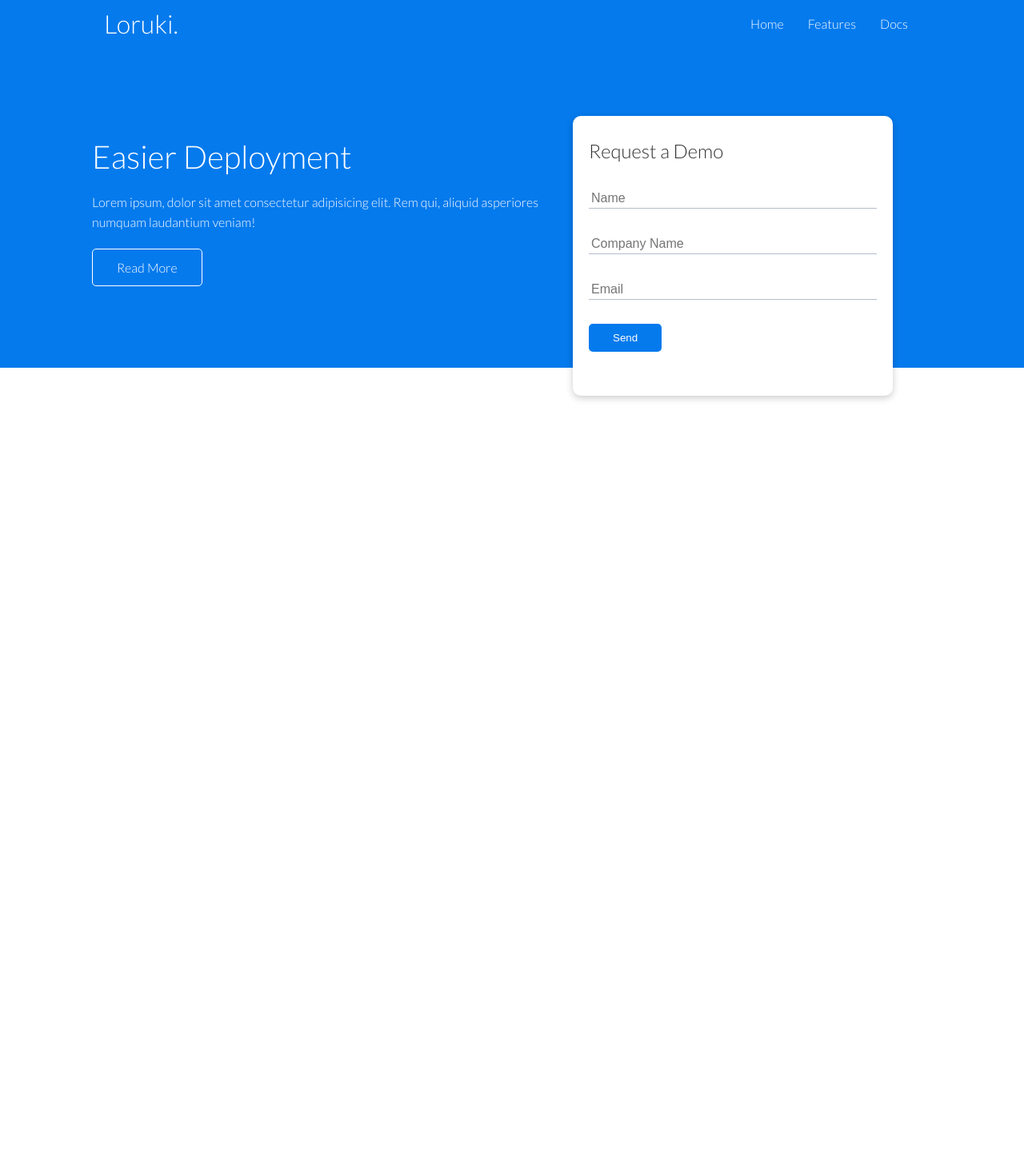
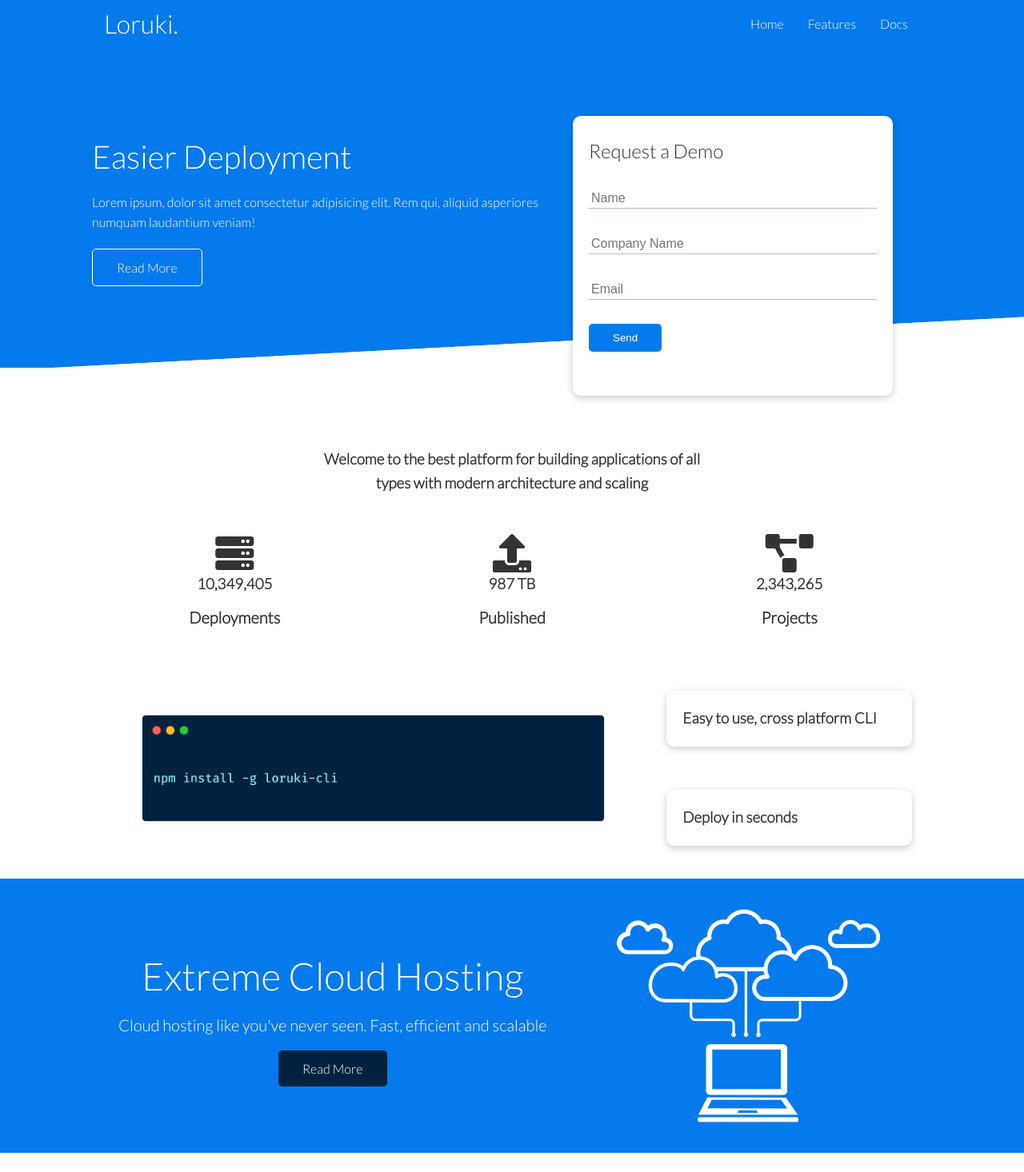
Before and after one commit to ladparth/Loruko, a plain HTML site: page index.html in a window 1280 px wide. Shown: the whole page at 80% size. Before the commit the page ends 800 px from the top, so only its background shows below. Drawn offline with Linux system fonts and the light colour scheme.

Commit message:
Added and designed stats&cloud section

```diff
--- a/css/style.css
+++ b/css/style.css
@@ -3,6 +3,9 @@
 
 :root{
     --primary-color: #047aed;
+    --secondary-color: #1c3fa8;
+    --dark-color:#002240;
+    --light-color:#f4f4f4;
 }
 
 *{
@@ -68,6 +71,7 @@ img{
     height: 400px;
     background-color: var(--primary-color);
     color: #fff;
+    position: relative;
 }
 
 .showcase h1{
@@ -110,55 +114,54 @@ img{
     outline: none;
 }
 
-/* Utilities */
-
-.container{
-    max-width: 1100px;
-    margin: 0 auto;
-    overflow: auto;
-    padding: 0 40px;
+.showcase::before,
+.showcase::after{
+    content: '';
+    position: absolute;
+    height: 100px;
+    right: 0;
+    left:0;
+    bottom: -70px;
+    background:#fff;
+    transform: skewY(-3deg);
+    -webkit-transform: skewY(-3deg);
+    -moz-transform: skewY(-3deg);
+    -ms-transform: skewY(-3deg);
 }
 
-.card{
-    background-color: #fff;
-    border-radius: 10px;
-    box-shadow: 0 3px 10px rgba(0, 0, 0, 0.2);
-    padding: 20px;
-    margin: 10px;
-    color: #333;
+/* Stats */
+.stats{
+    padding-top: 100px;
 }
 
-.btn{
-    display: inline-block;
-    padding: 10px 30px;
-    cursor: pointer;
-    background:var(--primary-color);
-    color: #fff;
-    border: none;
-    border-radius: 5px;
+.stats-heading{
+    max-width: 500px;
+    margin: auto;
 }
 
-.btn-outline{
-    background-color: transparent;
-    border: 1px solid #fff;
+.stats .grid .h3{
+    font-size: 35px;
 }
 
-.btn:hover{
-    transform: scale(0.98);
+.stats .grid p{
+    font-size: 20px;
+    font-weight: bold;
 }
 
-.flex{
-    display: flex;
-    justify-content: center;
-    align-items: center;
-    height: 100%;
+/* CLI */
+
+.cli .grid{
+    grid-template-columns: repeat(3,1fr);
+    grid-template-rows: repeat(2,1fr);
 }
 
-.grid{
-    display: grid;
-    grid-template-columns: repeat(2,1fr);
-    gap: 20px;
-    justify-content: center;
-    align-items: center;
-    height: 100%;
+.cli .grid > *:first-child{
+    grid-column: 1 / span 2;
+    grid-row: 1 / span 2;
 }
+
+/* Cloud */
+
+.cloud .grid{
+    grid-template-columns: 4fr 3fr;
+}
--- /dev/null
+++ b/css/utilities.css
@@ -0,0 +1,169 @@
+.container{
+    max-width: 1100px;
+    margin: 0 auto;
+    overflow: auto;
+    padding: 0 40px;
+}
+
+.card{
+    background-color: #fff;
+    border-radius: 10px;
+    box-shadow: 0 3px 10px rgba(0, 0, 0, 0.2);
+    padding: 20px;
+    margin: 10px;
+    color: #333;
+}
+
+/* Button */
+.btn{
+    display: inline-block;
+    padding: 10px 30px;
+    cursor: pointer;
+    background:var(--primary-color);
+    color: #fff;
+    border: none;
+    border-radius: 5px;
+}
+
+.btn-outline{
+    background-color: transparent;
+    border: 1px solid #fff;
+}
+
+.btn:hover{
+    transform: scale(0.98);
+}
+
+/* Text Sizes */
+
+.lead{
+    font-size: 20px;
+}
+
+.sm{
+    font-size: 1rem;
+}
+.md{
+    font-size: 2rem;
+}
+.lg{
+    font-size: 3rem;
+}
+.xl{
+    font-size: 4rem;
+}
+
+
+/* Backgrounds and Colored buttons */
+
+.bg-primary,
+.btn-primary{
+    background-color: var(--primary-color);
+    color: #fff;
+}
+
+.bg-secondary,
+.btn-secondary{
+    background-color: var(--secondary-color);
+    color: #fff;
+}
+.bg-dark,
+.btn-dark{
+    background-color: var(--dark-color);
+    color: #fff;
+}
+.bg-light,
+.btn-light{
+    background-color: var(--light-color);
+    color: #fff;
+}
+
+/* Text Formatting */
+.text-center{
+    text-align: center;
+}
+
+/* Margin */
+.my-1{
+    margin: 1rem 0;
+}
+.my-2{
+    margin: 1.5rem 0;
+}
+.my-3{
+    margin: 2rem 0;
+}
+.my-4{
+    margin: 3rem 0;
+}
+.my-5{
+    margin: 4rem 0;
+}
+.m-1{
+    margin: 1rem;
+}
+.m-2{
+    margin: 1.5rem;
+}
+.m-3{
+    margin: 2rem;
+}
+.m-4{
+    margin: 3rem;
+}
+.m-5{
+    margin: 4rem;
+}
+
+/* Padding */
+.py-1{
+    padding: 1rem 0;
+}
+.py-2{
+    padding: 1.5rem 0;
+}
+.py-3{
+    padding: 2rem 0;
+}
+.py-4{
+    padding: 3rem 0;
+}
+.py-5{
+    padding: 4rem 0;
+}
+.p-1{
+    padding: 1rem;
+}
+.p-2{
+    padding: 1.5rem;
+}
+.p-3{
+    padding: 2rem;
+}
+.p-4{
+    padding: 3rem;
+}
+.p-5{
+    padding: 4rem;
+}
+
+/* Grid and Flex */
+.flex{
+    display: flex;
+    justify-content: center;
+    align-items: center;
+    height: 100%;
+}
+
+.grid{
+    display: grid;
+    grid-template-columns: repeat(2,1fr);
+    gap: 20px;
+    justify-content: center;
+    align-items: center;
+    height: 100%;
+}
+
+.grid-3{
+    grid-template-columns: repeat(3,1fr);
+}
--- a/index.html
+++ b/index.html
@@ -5,6 +5,7 @@
     <meta http-equiv="X-UA-Compatible" content="IE=edge">
     <meta name="viewport" content="width=device-width, initial-scale=1.0">
     <link rel="stylesheet" href="css/style.css">
+    <link rel="stylesheet" href="css/utilities.css">
     <link rel="stylesheet" href="https://cdnjs.cloudflare.com/ajax/libs/font-awesome/5.15.3/css/all.min.css" integrity="sha512-iBBXm8fW90+nuLcSKlbmrPcLa0OT92xO1BIsZ+ywDWZCvqsWgccV3gFoRBv0z+8dLJgyAHIhR35VZc2oM/gI1w==" crossorigin="anonymous" />
     <title>Loruki | Cloud Hosting For Everyone</title>
 </head>
@@ -49,6 +50,57 @@
             </div>
         </div>
     </section>
+    <!-- Stats -->
 
+    <section class="stats">
+        <div class="container">
+            <h3 class="stats-heading text-center">
+                Welcome to the best platform for building applications of all types with modern architecture and scaling
+            </h3>
+
+            <div class="grid grid-3 text-center my-4">
+                <div>
+                    <i class="fas fa-server fa-3x"></i>
+                    <h3>10,349,405</h3>
+                    <p class="text-secondary">Deployments</p>
+                </div>
+                <div>
+                    <i class="fas fa-upload fa-3x"></i>
+                    <h3>987 TB</h3>
+                    <p class="text-secondary">Published</p>
+                </div>
+                <div>
+                    <i class="fas fa-project-diagram fa-3x"></i>
+                    <h3>2,343,265</h3>
+                    <p class="text-secondary">Projects</p>
+                </div>
+            </div>
+        </div>
+    </section>
+
+    <!-- CLI -->
+    <section class="cli">
+        <div class="container grid">
+            <img src="images/cli.png" alt="">
+            <div class="card">
+                <h3>Easy to use, cross platform CLI</h3>
+            </div>
+            <div class="card">
+                <h3>Deploy in seconds</h3>
+            </div>
+        </div>
+    </section>
+
+    <!-- Cloud -->
+    <section class="cloud bg-primary my-2 py-2">
+        <div class="container grid">
+            <div class="text-center">
+                <h2 class="lg">Extreme Cloud Hosting</h2>
+                <p class="lead my-1">Cloud hosting like you've never seen. Fast, efficient and scalable</p>
+                <a href="#features.html" class="btn btn-dark">Read More</a>
+            </div>
+            <img src="images/cloud.png" alt="">
+        </div>
+    </section>
 </body>
 </html>
```
